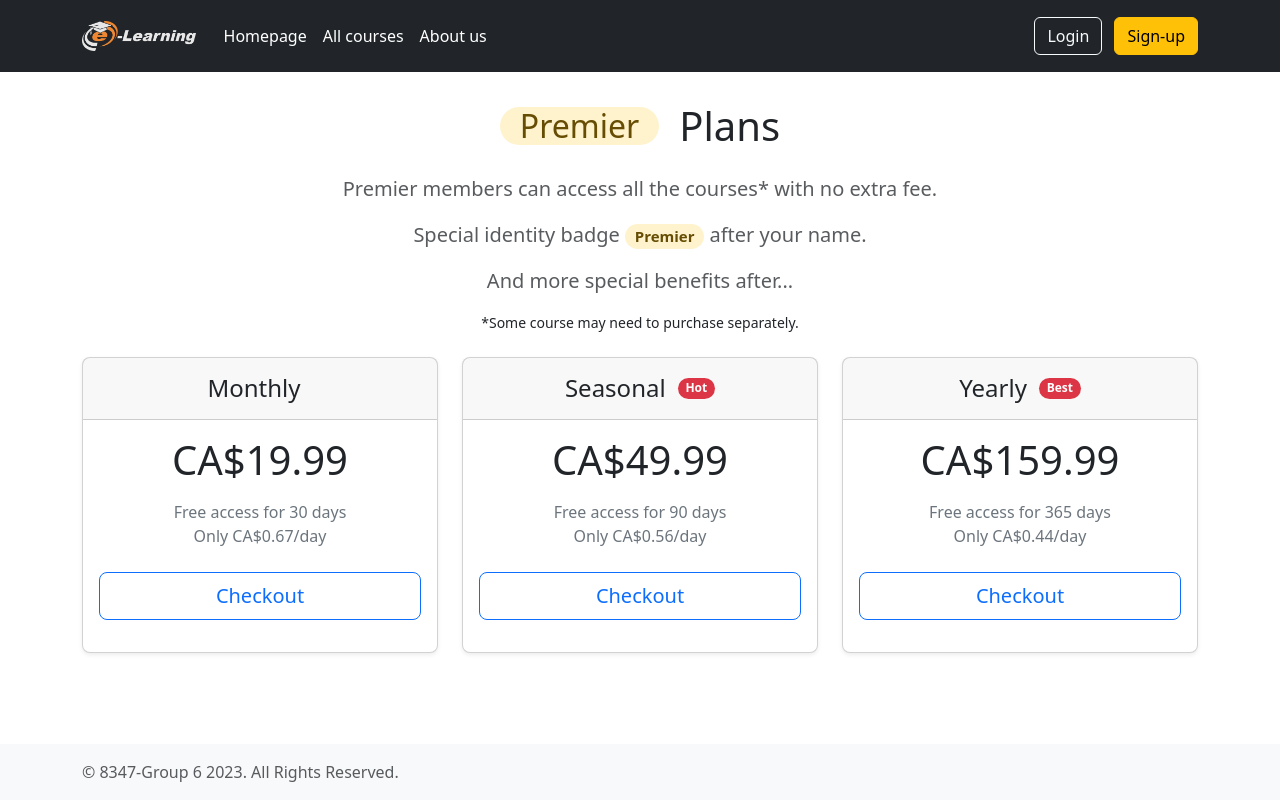
After one commit to xinyu-uwin/elearningsite, a Django app: page /premier/ in a window 1280 px wide. The commit adds this page. Run offline with Django 4.2, Linux system fonts and the light colour scheme; data comes from the database, SQL or seed files in the repository; some libraries are stand-ins or nearby versions.

Commit message:
premier plan purchasing done

```diff
--- a/elearning/admin.py
+++ b/elearning/admin.py
@@ -3,6 +3,7 @@ from .models import *
 
 # Register your models here.
 admin.site.register(Student)
-
+admin.site.register(Payment)
 admin.site.register(Category)
 admin.site.register(Course)
+admin.site.register(PremiePlan)
--- a/elearning/models.py
+++ b/elearning/models.py
@@ -46,6 +46,8 @@ class Category(models.Model):
         return self.name
 
 
+
+
 class Course(models.Model):
     name = models.CharField(max_length=100)
     description = models.CharField(max_length=300,blank=True)
@@ -59,6 +61,19 @@ class Course(models.Model):
     def __str__(self):
         return self.name
 
+class PremiePlan(models.Model):
+    name = models.CharField(max_length=10)
+    days = models.PositiveIntegerField()
+    price = models.DecimalField(max_digits=5,decimal_places=2)
+    tag = models.CharField(max_length=5,blank=True,null=True)
+    daily = models.DecimalField(max_digits=5,decimal_places=2,default=0.00)
+    def __str__(self):
+        display = str(self.days)+'days' + str(self.price)
+        return display
+
+    def save(self, *args, **kwargs):
+        self.daily = self.price/self.days
+        super().save(*args, **kwargs)
 
 class Payment(models.Model):
     TYPE_CHOICE =[
@@ -73,8 +88,8 @@ class Payment(models.Model):
     time = models.DateTimeField(default=datetime.datetime)
     student = models.ForeignKey(Student, related_name='payment_student',on_delete=models.PROTECT)
     type = models.CharField(max_length=1,choices=TYPE_CHOICE)
-    course = models.ForeignKey(Course,related_name='payment_course',on_delete=models.PROTECT)
-    amount = models.DecimalField(max_digits=5,decimal_places=2)
+    course = models.ForeignKey(Course,related_name='payment_course',on_delete=models.PROTECT,blank=True,null=True)
+    plan = models.ForeignKey(PremiePlan,related_name='payment_plan',on_delete=models.PROTECT,blank=True,null=True)
     status = models.CharField(max_length=1,choices=STATUS_CHOICES,default=0)
 
     def __str__(self):
--- /dev/null
+++ b/elearning/templates/elearning/premierplan.html
@@ -0,0 +1,49 @@
+{% extends 'elearning/base.html' %}
+{% load bootstrap_icons %}
+
+
+{% block title %}Choose a Premier plan{% endblock %}
+
+{% block content %}
+
+
+    <div class="d-flex align-items-center justify-content-center">
+        <h2 class="fw-normal text-warning-emphasis bg-warning-subtle rounded-pill" style="width: fit-content;padding-left: 20px;padding-right: 20px" >Premier</h2>
+    <h1>&ensp;Plans</h1>
+    </div>
+    <div class="pricing-header p-3 pb-md-4 mx-auto text-center">
+      <p class="fs-5 text-body-secondary">Premier members can access all the courses* with no extra fee.</p>
+        <p class="fs-5 text-body-secondary">Special identity badge <span class="badge bg-warning-subtle text-warning-emphasis rounded-pill">Premier</span> after your name.</p>
+        <p class="fs-5 text-body-secondary">And more special benefits after...</p>
+    <small>*Some course may need to purchase separately.</small>
+    </div>
+
+    <div class="row row-cols-1 row-cols-md-3 mb-3 text-center">
+    {% for plan in plans %}
+      <div class="col">
+        <div class="card mb-4 rounded-3 shadow-sm">
+          <div class="card-header py-3 d-flex align-items-center justify-content-center" >
+            <h4 class="my-0 fw-normal">{{ plan.name }}&ensp;</h4>
+              {% if plan.tag %}
+                  <span class="badge text-bg-danger rounded-pill">{{ plan.tag }}</span>
+              {% endif %}
+          </div>
+          <div class="card-body">
+            <h1 class="card-title pricing-card-title">CA${{ plan.price }}</h1>
+            <ul class="list-unstyled mt-3 mb-4 text-secondary">
+              <li>Free access for {{ plan.days }} days</li>
+              <li>Only CA${{ plan.daily }}/day</li>
+            </ul>
+              <form id="buyPremier" action="{% url 'elearning:create-checkout-session' 'p' plan.id %}" method="post"
+                      >
+                    {% csrf_token %}
+                    <button class="w-100 btn btn-lg btn-outline-primary" type="submit">Checkout</button>
+                </form>
+
+          </div>
+        </div>
+      </div>
+    {% endfor %}
+    </div>
+
+{% endblock %}
--- a/elearning/templates/elearning/success.html
+++ b/elearning/templates/elearning/success.html
@@ -2,6 +2,7 @@
 {% extends "elearning/base.html" %}
 {% block title %} Success {% endblock title%}
 {% block content %}
+
 <div class="alert alert-success" role="alert">
   Thanks for purchasing our product
   <a
--- a/elearning/urls.py
+++ b/elearning/urls.py
@@ -14,9 +14,10 @@ urlpatterns = [
     path('login/', views.userlogin, name='login'),
     path('signout/', views.signout, name='signout'),
     path('signup/', views.signup, name='signup'),
-    path('create-checkout-session/<int:course_id>/', CreateCheckoutSessionView.as_view(), name='create-checkout-session'),
+    path('create-checkout-session/<str:type>/<int:item_id>/', CreateCheckoutSessionView.as_view(), name='create-checkout-session'),
     path("success/", SuccessView.as_view(), name="success"),
     path("cancel/", CancelView.as_view(), name="cancel"),
+    path("premier/", views.premier, name="premier"),
 
 
 ]
--- a/elearning/views.py
+++ b/elearning/views.py
@@ -1,6 +1,9 @@
+from datetime import timedelta
+
 import stripe
 from django.contrib.auth import authenticate, login, logout
 from django.shortcuts import *
+from django.utils import timezone
 from django.views import View
 from django.views.generic import TemplateView
 from django.contrib.auth.decorators import login_required
@@ -83,35 +86,52 @@ def signup(request):
 
 
 class CreateCheckoutSessionView(View):
+    def post(self, request, *args, **kwargs):
+        stripe.api_key = settings.STRIPE_SECRET_KEY
+        payment_type = self.kwargs['type']
+        item_id = self.kwargs['item_id']
+        images = []
+        description = ''
+        print(item_id)
+        if payment_type == 'c':
+            item = Course.objects.get(id=item_id)
+            description = 'By: %s %s'%(item.teacher.first_name,item.teacher.last_name)
+            images = ['https://wiki.djcsyn.top/download/attachments/4718593/course-default.png']
+        elif payment_type == 'p':
+            item = PremiePlan.objects.get(pk=item_id)
+            description = '%s days Premier plan' % item.days
+            print(item)
+        else:
+            # Handle invalid type
+            pass
 
-    def post(self, request, *args, **kwargs):
-        course = Course.objects.get(id=self.kwargs['course_id'])
         if request.user.is_authenticated:
-            stripe.api_key = settings.STRIPE_SECRET_KEY
-
             domain = "https://yourdomain.com"
             if settings.DEBUG:
                 domain = "http://127.0.0.1:8000"
+
+            success_url = f"{domain}/success?session_id={{CHECKOUT_SESSION_ID}}&type={payment_type}&id={item.id}"
             checkout_session = stripe.checkout.Session.create(
                 payment_method_types=['card'],
                 line_items=[{
                     'price_data': {
                         'currency': 'cad',
-                        'unit_amount': int(course.price*100),
+                        'unit_amount': int(item.price*100),
                         'product_data': {
-                            'name': course.name,
-                            'images': ['https://wiki.djcsyn.top/download/attachments/4718593/course-default.png'],
-
-                            'description': 'By: %s %s'%(course.teacher.first_name,course.teacher.last_name),
+                            'name': item.name,
+                            'images': images,
+                            'description': description,
 
                         },
                     },
                     'quantity': 1,
                 }],
                 mode='payment',
-                success_url=domain + '/success/',
+                success_url=success_url,
                 cancel_url=domain + '/cancel/',
             )
+            checkout_session.success_url.replace("{CHECKOUT_SESSION_ID}", checkout_session.id)
+            #print(checkout_session.id)
             return redirect(checkout_session.url)
         else:
             return redirect('elearning:login')
@@ -119,5 +139,49 @@ class CreateCheckoutSessionView(View):
 class SuccessView(TemplateView):
     template_name = "elearning/success.html"
 
+    def get(self, request, *args, **kwargs):
+        stripe.api_key = settings.STRIPE_SECRET_KEY
+        session_id = request.GET.get('session_id')
+        session = stripe.checkout.Session.retrieve(session_id)
+
+        payment_type = request.GET.get('type')
+        item_id = request.GET.get('id')
+
+
+        if session.payment_status == 'paid':
+            student = Student.objects.get(id=request.user.id)
+            if payment_type == 'c':
+                course = Course.objects.get(id=item_id)
+                Payment.objects.create(
+                    time=timezone.now(),
+                    student=student,
+                    type=payment_type,  # use the type from the URL
+                    course=course,
+                    status='1',
+                )
+
+            elif payment_type == 'p':
+                plan = PremiePlan.objects.get(id=item_id)
+                Payment.objects.create(
+                    time=timezone.now(),
+                    student=student,
+                    type=payment_type,  # use the type from the URL
+                    plan=plan,
+                    status='1',
+                )
+                student.premier_expiration = datetime.date.today() + timedelta(days=plan.days)
+                # Save the changes
+                student.save()
+                request.session["is_premier"] = True
+            else:
+                pass
+
+
+        return render(request, self.template_name)
+
 class CancelView(TemplateView):
     template_name = "elearning/cancel.html"
+
+def premier(request):
+    plans = PremiePlan.objects.all()
+    return render(request,'elearning/premierplan.html',{"plans":plans})
```
Also changed, not shown: elearning/templates/elearning/coursedetail.html (+4 -5 lines), db.sqlite3, elearning/migrations/0007_premieplan_rename_amount_payment_plan.py (added), elearning/migrations/0008_alter_premieplan_tag.py (added), elearning/migrations/0009_premieplan_daily.py (added), elearning/migrations/0010_alter_payment_course_alter_payment_plan.py (added).
